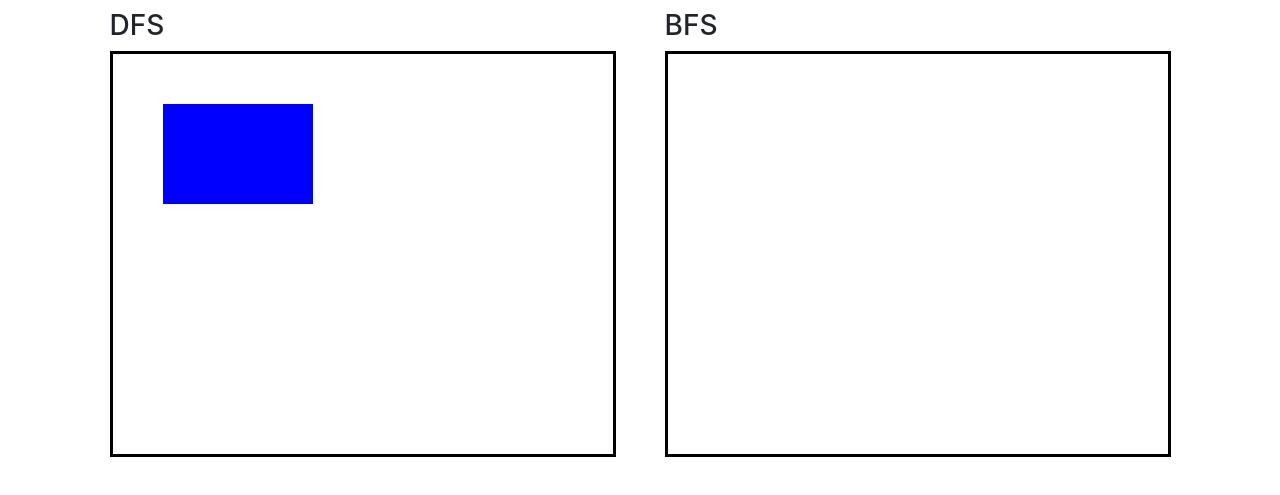
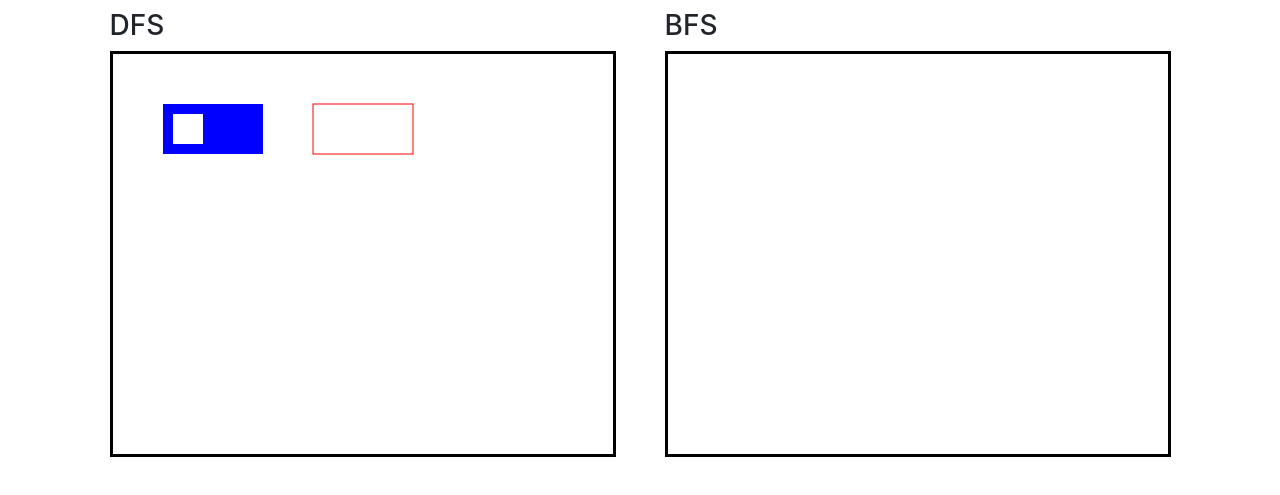
Before and after one commit to krishnakanthpathi/projects, a plain HTML site: page graphtraversals/index.html in a window 1280 px wide. Shown: the part 83-578 px from the top of the page. Drawn offline with nearby package versions, Linux system fonts and the light colour scheme.

Commit message:
added app.js and rectagles to the canvas

```diff
--- /dev/null
+++ b/graphtraversals/app.js
@@ -0,0 +1,49 @@
+
+const canvas = document.getElementById('dfsCanvas');
+const ctx = canvas.getContext('2d');
+
+// Draw filled rectangle
+ctx.fillStyle = 'blue'; // Set fill color
+ctx.fillRect(50, 50, 100, 50);
+
+// Draw rectangle border
+ctx.strokeStyle = 'red'; // Set border color
+ctx.strokeRect(200, 50, 100, 50);
+
+// Clear part of the canvas
+ctx.clearRect(60, 60, 30, 30); // Clears a section
+
+
+console.log(ctx);
+
+
+
+
+
+
+
+
+
+
+//  Set canvas dimensions and background color , width and height of canvas
+// const width = canvas.width;
+// const height = canvas.height;
+// console.log(width, height);
+// canvas.addEventListener('mousemove', function (event) {
+//     // Get canvas bounds
+//     const rect = canvas.getBoundingClientRect();
+
+//     // Calculate x, y relative to the canvas
+//     const x = event.clientX - rect.left;
+//     const y = event.clientY - rect.top;
+
+//     // Display coordinates in the console
+//     console.log(`Coordinates: (${x.toFixed(0)}, ${y.toFixed(0)})`);
+
+//     // Clear canvas and show coordinates as text
+//     ctx.clearRect(0, 0, canvas.width, canvas.height);
+//     ctx.font = "16px Arial";
+//     ctx.fillText(`(${x.toFixed(0)}, ${y.toFixed(0)})`, x, y);
+//     });
+// ctx.fillStyle = "blue";
+// ctx.fillRect(0, 300, 150, 100); // x, y, width, height
--- a/graphtraversals/index.html
+++ b/graphtraversals/index.html
@@ -27,12 +27,7 @@
 
 
     </div>
-    <script>
-        const canvas = document.getElementById('dfsCanvas');
-        const ctx = canvas.getContext('2d');
-        ctx.fillStyle = "blue";
-        ctx.fillRect(50, 50, 150, 100); // x, y, width, height
-    </script>
+
 <!--
     <div class="container mt-5">
         <h1 class="text-center">Graph Traversal Visualization</h1>
@@ -146,7 +141,7 @@
         drawGraph('dfsCanvas', dfsOrder);
         drawGraph('bfsCanvas', bfsOrder);
     </script> -->
-
+    <script src="app.js"></script>
     <script src="https://code.jquery.com/jquery-3.5.1.slim.min.js"></script>
     <script src="https://cdn.jsdelivr.net/npm/@popperjs/core@2.9.2/dist/umd/popper.min.js"></script>
     <script src="https://stackpath.bootstrapcdn.com/bootstrap/4.5.2/js/bootstrap.min.js"></script>
```
